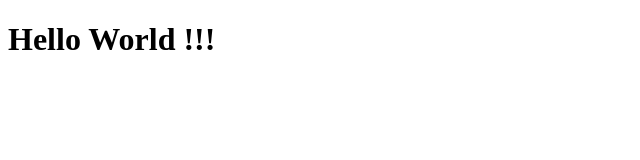
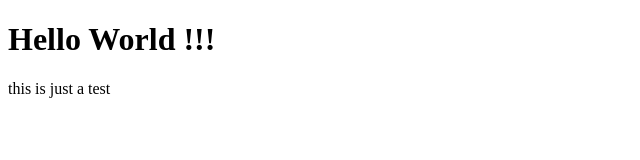
Before and after one commit to Amirsoveizi/test_Backpack, a plain HTML site: page index.html in a window 1280 px wide. Shown: the whole page, without its empty margins (0-640 px from the left). Drawn offline with Linux system fonts and the light colour scheme.

Commit message:
config index.html

```diff
--- a/index.html
+++ b/index.html
@@ -7,5 +7,6 @@
 </head>
 <body>
     <h1>Hello World !!!</h1>
+    <p>this is just a test</p>
 </body>
 </html>
```
